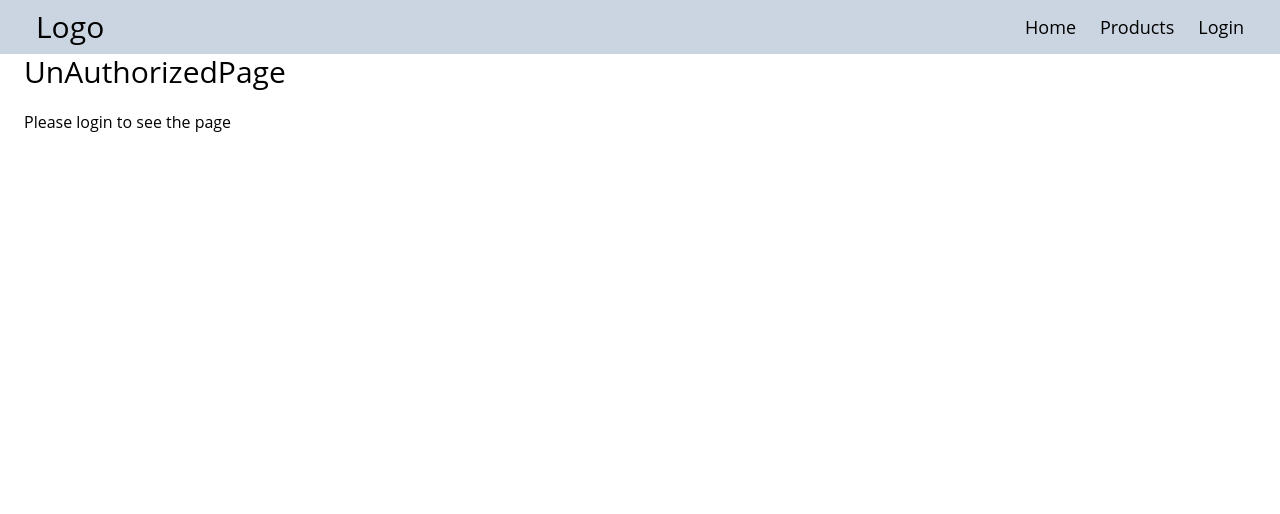
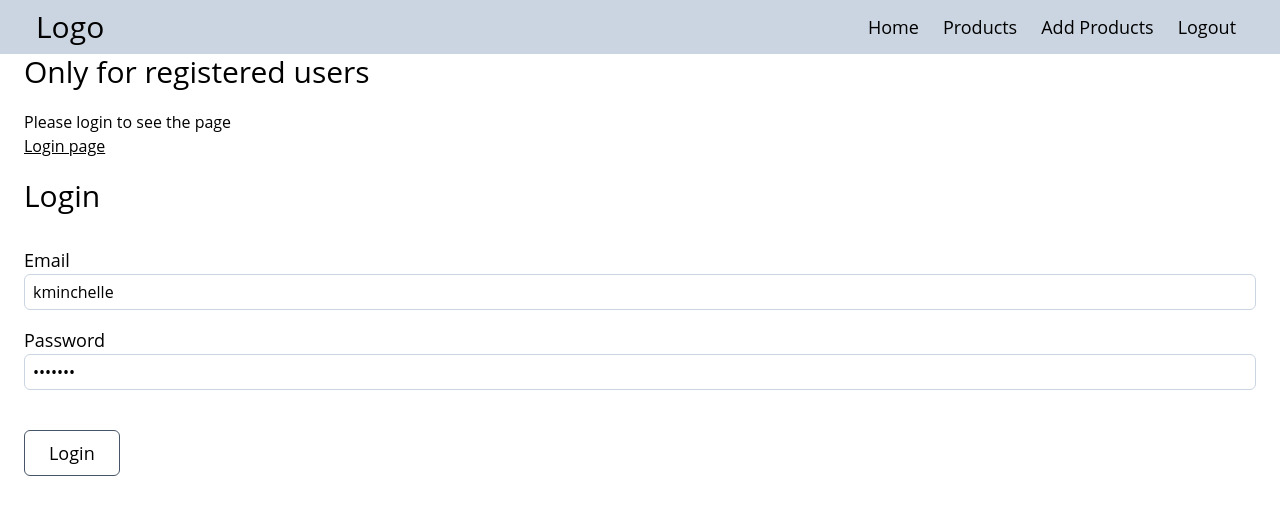
Before and after one commit to Tarvydas-Sarunas/11_react_formik_conext_api, a React (Vite) app: page /unauthorized in a window 1280 px wide. Shown: the top 514 px of the page. Built offline with nearby package versions, Linux system fonts and the light colour scheme; sample sign-in values are in the browser's storage.

Commit message:
email on local and in header

```diff
--- a/src/App.jsx
+++ b/src/App.jsx
@@ -13,18 +13,28 @@ import UnAuthorizedPage from "./pages/UnAuthorizedPage";
 export default function App() {
   console.log('App susikure');
 
-  const [token, setToken] = useState('')
+  const tokenFromStorage = localStorage.getItem('userToken')
+  const [token, setToken] = useState(tokenFromStorage || '')
   const [email, setEmail] = useState('')
 
 const isUserLoggedIn = Boolean(token)
 
-function handleLogin(gotToken) {
+function handleLogin(gotToken, gotEmail) {
   setToken(gotToken)
+  localStorage.setItem('userToken', gotToken);
+  setEmail(gotEmail)
+  localStorage.setItem('userEmail', gotEmail);
+}
+
+function handleLogout() {
+  setToken('')
+  localStorage.removeItem('userToken');
+  localStorage.removeItem('userEmail');
 }
 
   return (
     <div className=''>
-      <Header isUserLoggedIn={isUserLoggedIn} />
+      <Header isUserLoggedIn={isUserLoggedIn}  onLogout={handleLogout} onEmail={email} />
       <Routes>
         <Route path="/" element={<HomePage/>} />
         <Route path="/auth/login" element={ !isUserLoggedIn ? <AuthPage onLogin={handleLogin}/> : <Navigate to={'/products'} />  } />
@@ -33,7 +43,6 @@ function handleLogin(gotToken) {
         <Route path="/products/add" element={ isUserLoggedIn ? <AddProductPage /> : <Navigate to={'/unauthorized'} />} />
         <Route path="/unauthorized" element={<UnAuthorizedPage />} />
       </Routes>
-
     </div>
   );
 }
--- a/src/components/auth/Login.jsx
+++ b/src/components/auth/Login.jsx
@@ -39,10 +39,9 @@ function sendAxiosRequest(dataToSend) {
   .then((resp) => {
     console.log('resp ===', resp)
     console.log('resp.data ===', resp.data);
-    const {token} = resp.data
-    // issaugoti i local storage
-    onLogin(token)
-    // localStorage.setItem('userToken', token);
+    const {token, email} = resp.data
+
+    onLogin(token, email)
     // istrinti klaida
 
 // redirectiname kitur
--- a/src/components/layout/Header.jsx
+++ b/src/components/layout/Header.jsx
@@ -1,7 +1,7 @@
 import React from 'react'
 import { Link, NavLink } from 'react-router-dom'
 
-export default function Header({isUserLoggedIn}) {
+export default function Header({isUserLoggedIn, onLogout, onEmail}) {
   return (
 
     <header className='bg-slate-300'>
@@ -9,12 +9,18 @@ export default function Header({isUserLoggedIn}) {
       <Link to={'/'}>
         <h2 className='text-3xl p-3 leading-none'>Logo</h2>
       </Link>
-      <nav>
+      <nav className='flex items-center'>
         <NavLink className='text-lg p-3 hover:bg-slate-700 hover:text-white' to={'/'}>Home</NavLink>
         <NavLink className='text-lg p-3 hover:bg-slate-700 hover:text-white' to={'/products'}>Products</NavLink>
         {isUserLoggedIn && <NavLink className='text-lg p-3 hover:bg-slate-700 hover:text-white' to={'/products/add'}>Add Products</NavLink>}
         {!isUserLoggedIn && <NavLink className='text-lg p-3 hover:bg-slate-700 hover:text-white' to={'/auth/login'}>Login</NavLink>}
-        {isUserLoggedIn && <button className='text-lg p-3 hover:bg-slate-700 hover:text-white'>Logout</button>}
+
+        {isUserLoggedIn && (
+        <>
+        <Link to={'/auth/login'} onClick={onLogout} className='text-lg p-3 hover:bg-slate-700 hover:text-white'>Logout</Link>
+        <p className='text-base hover:bg-slate-700 hover:text-white px-1 p-3'>{onEmail}</p>
+        </>
+        )}
       </nav>
       </div>
     </header>
--- a/src/components/products/AddProduct.jsx
+++ b/src/components/products/AddProduct.jsx
@@ -49,7 +49,7 @@ validationSchema: Yup.object({
   category: Yup.string().min(5).max(100).required(),
   thumbnail: Yup.string().min(5).max(100).required(),
   brand: Yup.string().min(5).max(100).required(),
-  adminEmail: Yup.string().email().required(),
+  adminEmail: Yup.string().matches(/^[a-zA-Z0-9_.+-]+@[a-zA-Z0-9-]+\.[a-zA-Z0-9-.]+$/, 'Patikrinkite email').required(),
 
 }),
 
--- a/src/pages/UnAuthorizedPage.jsx
+++ b/src/pages/UnAuthorizedPage.jsx
@@ -1,10 +1,15 @@
 import React from 'react'
+import { Link } from 'react-router-dom'
+import Login from '../components/auth/Login'
 
-export default function UnAuthorizedPage() {
+export default function UnAuthorizedPage({onLogin}) {
   return (
     <div className='container'>
-      <h1 className='text-3xl mb-5'>UnAuthorizedPage</h1>
+      <h1 className='text-3xl mb-5'>Only for registered users</h1>
       <p>Please login to see the page</p>
+     <Link className='underline' to={'/auth/login'} >Login page</Link>
+
+     <Login onLogin={onLogin}/>
     </div>
   )
 }
```
